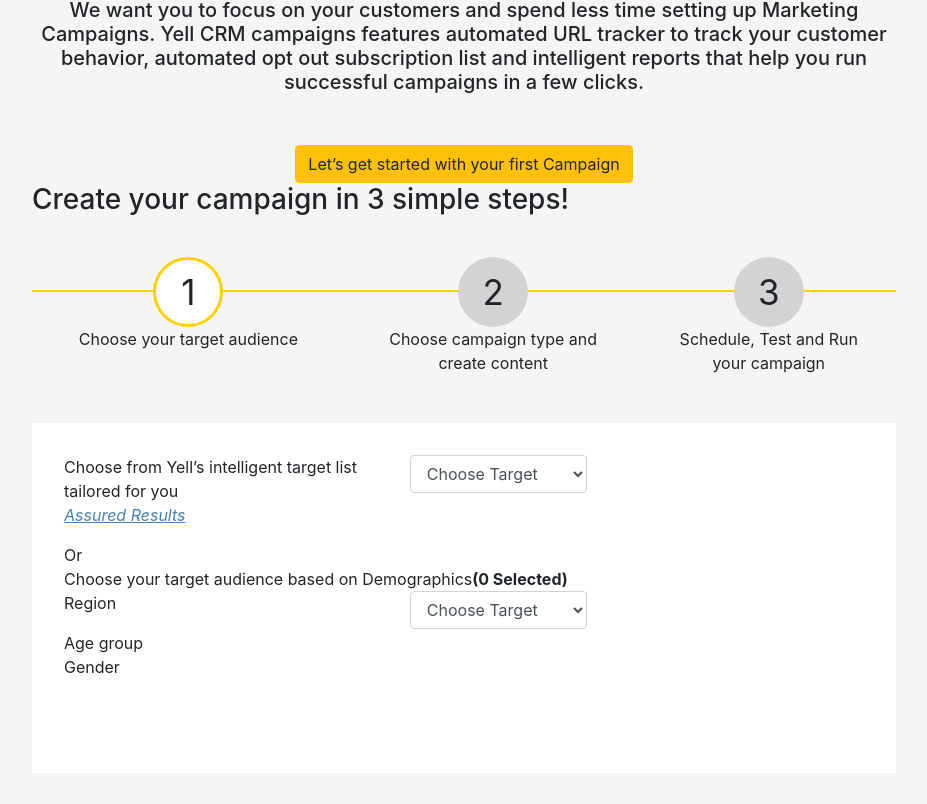
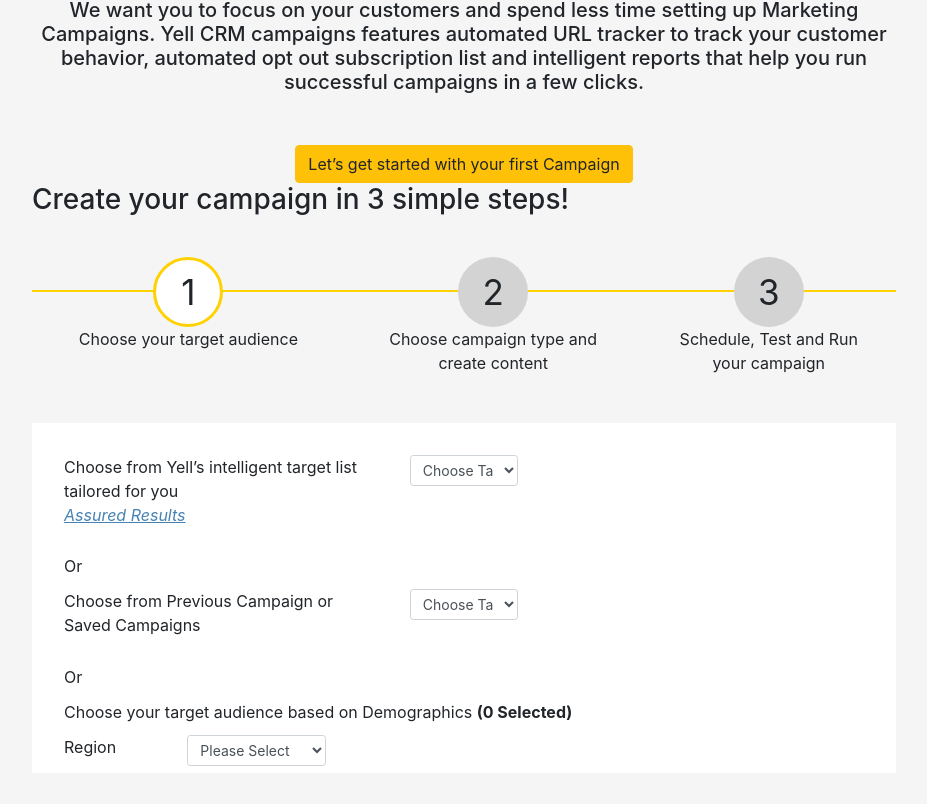
Before and after one commit to Prabhu8613/prabhu-ell, an Angular app: page / in a window 1280 px wide. Shown: the part 610-1414 px from the top of the page, without its empty margins (176-1103 px from the left). Built offline with nearby package versions, Linux system fonts and the light colour scheme.

Commit message:
added filters

```diff
--- a/src/app/campaign/campaign.component.css
+++ b/src/app/campaign/campaign.component.css
@@ -69,3 +69,7 @@
 background-color: lightgrey;
 border: none;
 }
+
+.row-options {
+    padding: .7rem 0rem 0rem 0rem;
+}
--- a/src/app/campaign/campaign.component.html
+++ b/src/app/campaign/campaign.component.html
@@ -62,32 +62,150 @@
           <p>Choose from Yell’s intelligent target list tailored for you <br><i><u style="color:steelblue">Assured
                 Results</u></i></p>
         </div>
-        <div class="cols col-sm-3">
-          <select class="form-control">
+        <div class="cols col-sm-2">
+          <select class="form-control form-control-sm">
             <option selected>Choose Target</option>
             <option>Target List 1</option>
-            <option>Target List 1</option>
-            <option>Target List 1</option>
+            <option>Target List 2</option>
+            <option>Target List 3</option>
           </select>
         </div>
       </div>
-      <div class="row rowMenu">Or</div>
-      <div class="row rowMenu">Choose your target audience based on Demographics <b> (0 Selected)</b></div>
-      <div class="row">
+      <div class="row rowMenu row-options">
+        <div class="cols col-sm-3">Or</div>
+      </div>
+      <div class="row row-options">
         <div class="cols col-sm-5">
-          <p>Region</p>
+          <p>Choose from Previous Campaign or Saved Campaigns</p>
         </div>
-        <div class="cols col-sm-3">
-          <select class="form-control">
+        <div class="cols col-sm-2">
+          <select class="form-control form-control-sm">
             <option selected>Choose Target</option>
             <option>Target List 1</option>
-            <option>Target List 1</option>
-            <option>Target List 1</option>
+            <option>Target List 2</option>
+            <option>Target List 3</option>
           </select>
         </div>
       </div>
-      <div class="row rowMenu">Age group</div>
-      <div class="row rowMenu">Gender</div>
+      <div class="row rowMenu row-options">
+        <div class="cols col-sm-3">Or</div>
+      </div>
+      <div class="row rowMenu row-options">
+        <div class="cols col-sm-12">Choose your target audience based on Demographics <b> ({{ selectedList }} Selected)</b></div>
+      </div>
+      <div class="row row-options">
+        <div class="col-sm-2">
+          Region
+        </div>
+        <div class="col-sm-4">
+          <div class="row">
+            <div class="col-sm-6" style="padding: 0">
+              <select class="form-control form-control-sm" (change)="onItemChange($event.target.value)">
+                <option selected>Please Select</option>
+                <option value="Early">Early</option>
+                <option>Norcot</option>
+                <option>Calcot</option>
+                <option>Whiltey</option>
+              </select>
+            </div>
+          </div>
+          <div class="row rowMenu" *ngIf="selectedRegions.length > 0">
+            Selected Values:
+            <div *ngFor="let item of selectedRegions; let i = index" style="padding-left: .7rem">
+              {{ item }} <a class="cursor" (click)="deleteItem(i)"><img src="src/assets/delete.png" alt="delete" height="15px"
+                  width="15px"> </a>
+            </div>
+          </div>
+        </div>
+      </div>
+      <div class="row row-options">
+        <div class="col-sm-2">Car Type</div>
+        <div class="cols">
+          <div class="form-check form-check-inline">
+            <input class="form-check-input" type="checkbox" id="inlineCheckbox1" value="sedan">
+            <label class="form-check-label" for="inlineCheckbox1">Sedan</label>
+          </div>
+          <div class="form-check form-check-inline">
+            <input class="form-check-input" type="checkbox" id="inlineCheckbox2" value="hatchBack">
+            <label class="form-check-label" for="inlineCheckbox2">HatchBack</label>
+          </div>
+          <div class="form-check form-check-inline">
+            <input class="form-check-input" type="checkbox" id="inlineCheckbox3" value="suv">
+            <label class="form-check-label" for="inlineCheckbox3">SUV</label>
+          </div>
+          <div class="form-check form-check-inline">
+            <input class="form-check-input" type="checkbox" id="inlineCheckbox3" value="minibus">
+            <label class="form-check-label" for="inlineCheckbox3">Mini Bus</label>
+          </div>
+        </div>
+      </div>
+      <div class="row row-options">
+        <div class="col-sm-2">
+          Vehicle Type
+        </div>
+        <div class="cols" style="padding-right: 1rem;">
+          <select class="form-control form-control-sm">
+            <option selected>Select Year</option>
+            <option>2014</option>
+            <option>2015</option>
+            <option>2016</option>
+            <option>2017</option>
+          </select>
+        </div>
+        <div class="cols" style="padding-right: 1rem;">
+          <select class="form-control form-control-sm">
+            <option selected>Select Make</option>
+            <option>Ford</option>
+            <option>Mitsubishi</option>
+            <option>BMW</option>
+            <option>Bugatti</option>
+            <option>Bentley</option>
+          </select>
+        </div>
+        <div class="cols" style="padding-right: 1rem;">
+          <select class="form-control form-control-sm">
+            <option selected>Select Model</option>
+            <option>Mustang</option>
+            <option>Lancer</option>
+            <option>Series 3</option>
+            <option>Flying Spur</option>
+          </select>
+        </div>
+      </div>
+      <div class="row row-options">
+        <div class="col-sm-12" align="right" vertical-align="bottom">
+          <button class="btn btn-warning btn-lg">Choose and proceed to Step 2</button>
+        </div>
+      </div>
+      <div class="row row-options">
+        <table class="table table-bordered">
+          <thead>
+            <tr class="table-active">
+              <th scope="col"> All
+                <input type="checkbox" value="{{ allItemsSelected }}" (change)="selectAll()">
+              </th>
+              <th scope="col">First Name</th>
+              <th scope="col">Last Name</th>
+              <th scope="col">Email Address</th>
+              <th scope="col">Phone Number</th>
+              <th scope="col">City</th>
+              <th scope="col">Age</th>
+              <th scope="col">Gender</th>
+            </tr>
+          </thead>
+          <tbody *ngFor="let user of users; let index = index">
+            <tr>
+              <td align="center"><input type="checkbox" [checked]="allItemsSelected" value="{{ user.isChecked }}" (change)="selectItem()"></td>
+              <td scope="col">{{user.firstName}}</td>
+              <td scope="col">{{user.lastName}}</td>
+              <td scope="col">{{user.email}}</td>
+              <td scope="col">{{user.phone}}</td>
+              <td scope="col">{{user.city}}</td>
+              <td scope="col">{{user.age}}</td>
+              <td scope="col">{{user.gender}}</td>
+            </tr>
+          </tbody>
+        </table>
+      </div>
     </div>
   </div>
-</div>
--- a/src/app/campaign/campaign.component.ts
+++ b/src/app/campaign/campaign.component.ts
@@ -1,4 +1,5 @@
 import { Component, OnInit } from '@angular/core';
+import { UserService } from './user-service';
 
 @Component({
   selector: 'app-campaign',
@@ -7,9 +8,61 @@
 })
 export class CampaignComponent implements OnInit {
 
-  constructor() { }
+  selectedRegions: any = [];
+  constructor(private userService: UserService) { }
+  users: User[] = [];
+  selectedList: number = 0;
 
   ngOnInit() {
+    this.userService.getAdvantageData().subscribe((data: User[]) => this.users = data);
   }
 
+  onItemChange(value: string) {
+    console.log(value);
+    if (value != 'Please Select' && this.selectedRegions.indexOf(value) === -1) {
+      this.selectedRegions.push(value);
+    }
+    console.log(this.selectedRegions.length);
+  }
+
+  deleteItem(i) {
+    this.selectedRegions.splice(i, 1);
+  }
+
+  // This property will be bound to checkbox in table header
+  allItemsSelected: boolean = false;
+
+  // This executes when entity in table is checked
+  selectItem() {
+    console.log('sad' + this.users[0].isChecked);
+    console.log('entered');
+    // If any entity is not checked, then uncheck the "allItemsSelected" checkbox
+    for (var i = 0; i < this.users.length; i++) {
+      if (!this.users[i].isChecked) {
+        this.allItemsSelected = false;
+        return;
+      }
+    }
+    //If not the check the "allItemsSelected" checkbox
+    this.allItemsSelected = true;
+    this.selectedList = this.getSelectedUsersCount();
+  }
+
+  // This executes when checkbox in table header is checked
+  selectAll() {
+    console.log('entered all');
+    // Loop through all the entities and set their isChecked property
+    for (let i = 0; i < this.users.length; i++) {
+      this.users[i].isChecked = this.allItemsSelected;
+    }
+    this.selectedList = this.getSelectedUsersCount();
+  }
+
+  getSelectedUsersCount() {
+    let result = this.users.filter(p => p.isChecked === true);
+    return result.length;
+  }
+
+
+
 }
--- /dev/null
+++ b/src/app/campaign/user-service.ts
@@ -0,0 +1,17 @@
+import { Injectable } from '@angular/core';
+import { Http, Headers, Response } from '@angular/http';
+import { Observable } from 'rxjs';
+import { map } from 'rxjs/operators';
+
+@Injectable()
+export class UserService {
+
+    constructor(private http: Http) { }
+
+    getAdvantageData(): Observable<User[]> {
+        let apiUrl = './assets/users.json';
+        return this.http.get(apiUrl).pipe(map((response: Response) => {
+            return response.json();
+        }));
+    }
+}
--- /dev/null
+++ b/src/assets/users.json
@@ -0,0 +1,32 @@
+[
+    {
+        "firstName": "prabhu",
+        "lastName": "Kencharaddi",
+        "email": "prabhu8613@gmail.com",
+        "phone": "8892654970",
+        "city": "Kidlington",
+        "age": "27",
+        "gender": "male",
+        "region": "Oxford"
+    },
+    {
+        "firstName": "Mohan",
+        "lastName": "Kumar",
+        "email": "mohanbtech15@gmail.com",
+        "phone": "8892654971",
+        "city": "Birmingham",
+        "age": "27",
+        "gender": "male",
+        "region": "Worcestershire"
+    },
+    {
+        "firstName": "Devi",
+        "lastName": "Rakshith",
+        "email": "devirakshith@gmail.com",
+        "phone": "8892654972",
+        "city": "Reading",
+        "age": "27",
+        "gender": "male",
+        "region": "Berkshire"
+    }
+]
```
Also changed, not shown: src/User.ts (added, +11 -0 lines), src/app/app.module.ts (+5 -3 lines), src/assets/delete.png (added).
